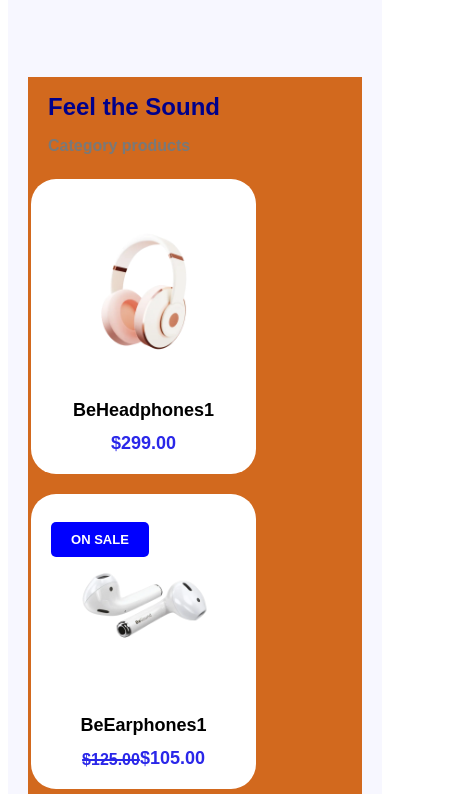
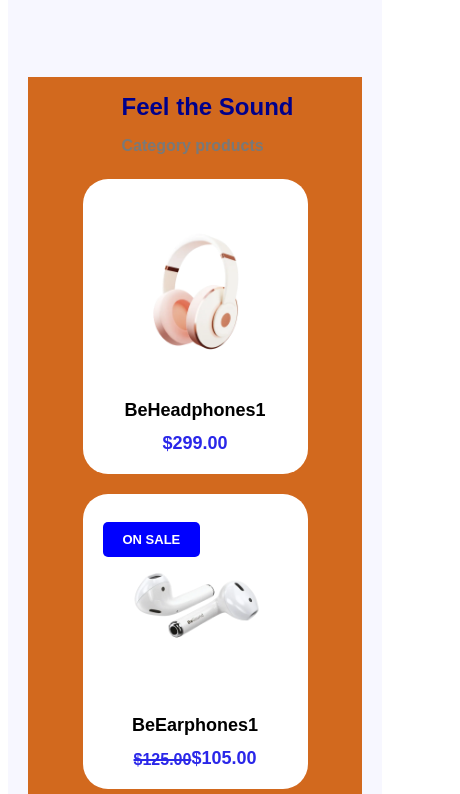
Before and after one commit to guleli0011/test5, a plain HTML site: page index.html in a window 390 px wide. Shown: the part 7150-7944 px from the top of the page, 460 px wide, since content can reach past the window. Drawn offline with Linux system fonts and the light colour scheme; files whose address does not match are found by name.

Commit message:
Update admin0011.css

```diff
--- a/admin0011.css
+++ b/admin0011.css
@@ -984,8 +984,9 @@
         flex-direction: column;
         display: flex;
         justify-content: flex-start;
-        align-items: flex-start;
+        align-items: center;
         align-content: flex-start;
+        flex-wrap: nowrap;
     }
     .bqx111 h1 {
         width: 230%;
```
